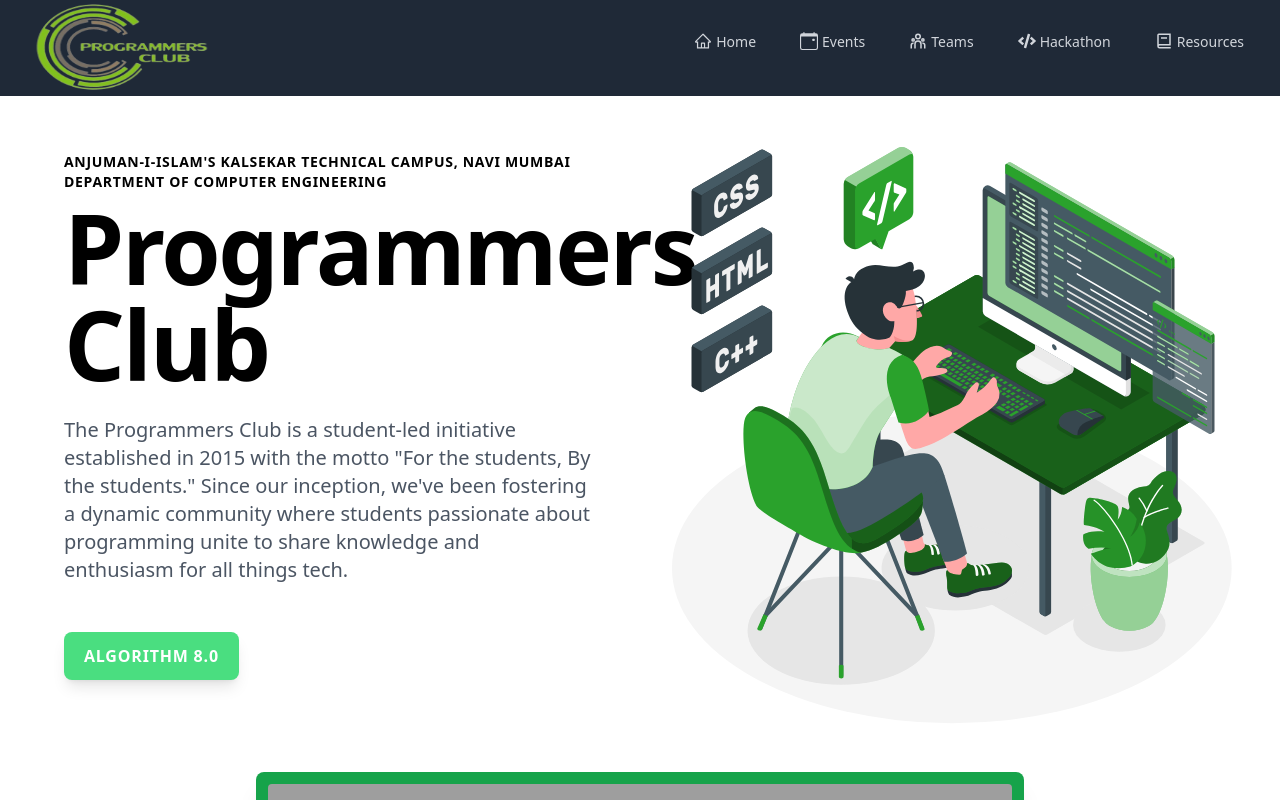
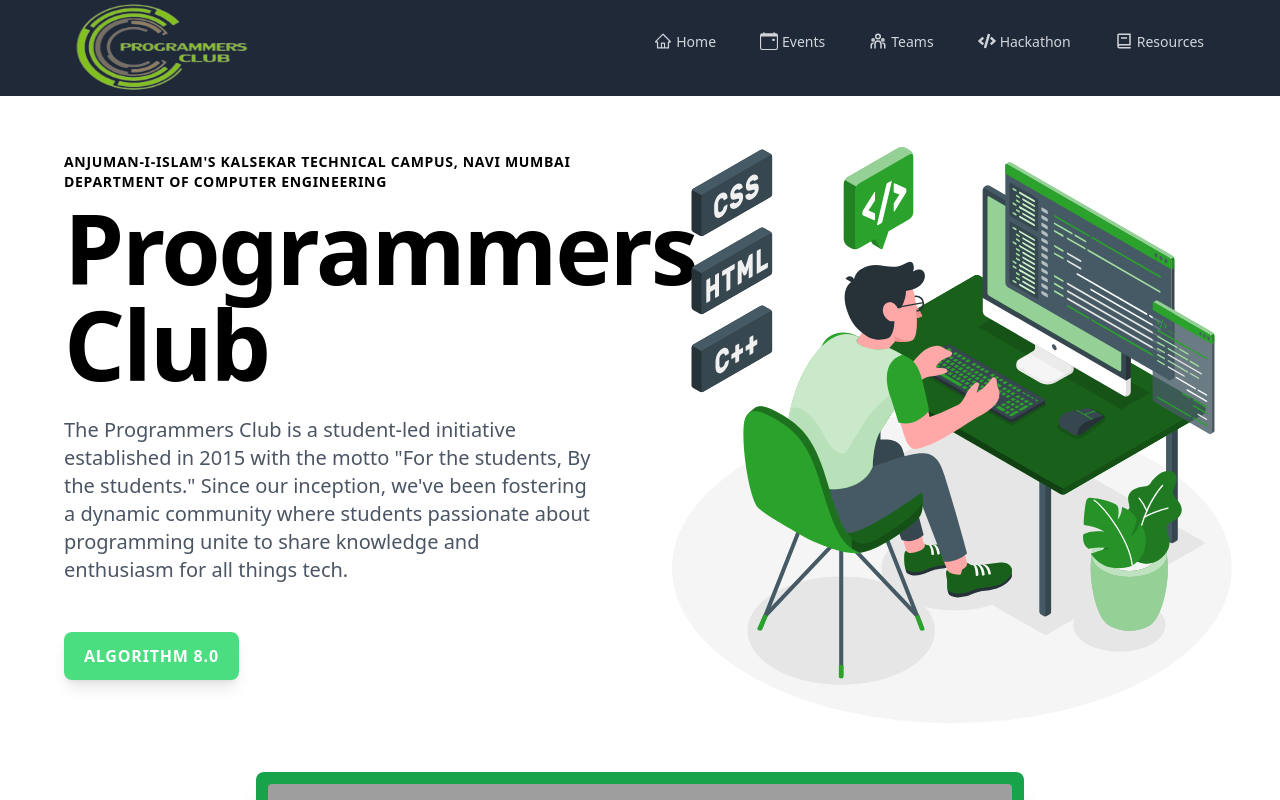
Before and after one commit to adil2705/ProgrammersClubAiktc, a React (Vite) app: page / in a window 1280 px wide. Shown: the top 800 px of the page. Built offline with nearby package versions, Linux system fonts and the light colour scheme; grey boxes are pictures that could not be loaded.

Commit message:
Update NavBar.jsx

```diff
--- a/src/components/NavBar.jsx
+++ b/src/components/NavBar.jsx
@@ -11,7 +11,7 @@ export default function NavBar() {
   return (
     <div>
       <nav className="bg-gray-800">
-        <div className="mx-auto  max-w-7xl px-4 sm:px-6 lg:w-full">
+        <div className="mx-auto  max-w-7xl px-4 sm:px-6 lg:px-16">
           <div className="flex  h-24 items-center justify-between">
             <div className="flex  flex-grow justify-between">
               <a href="/">
```
